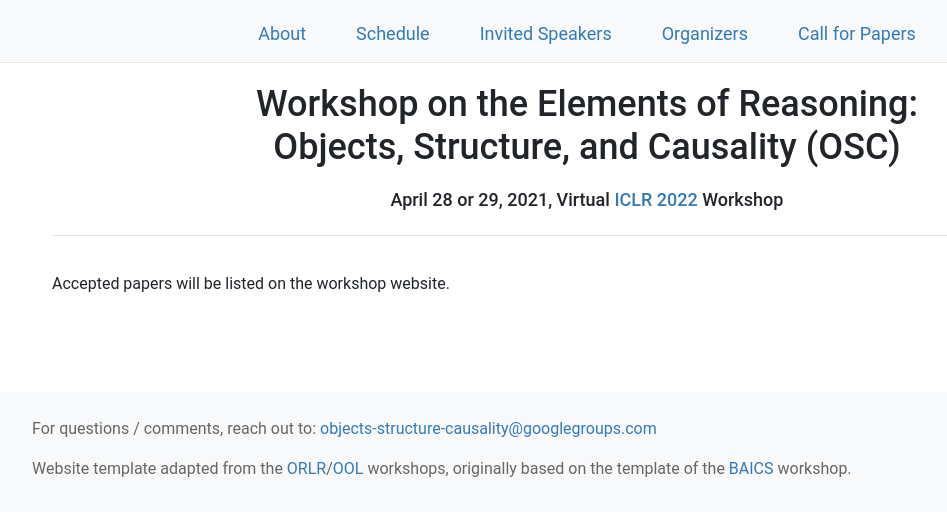
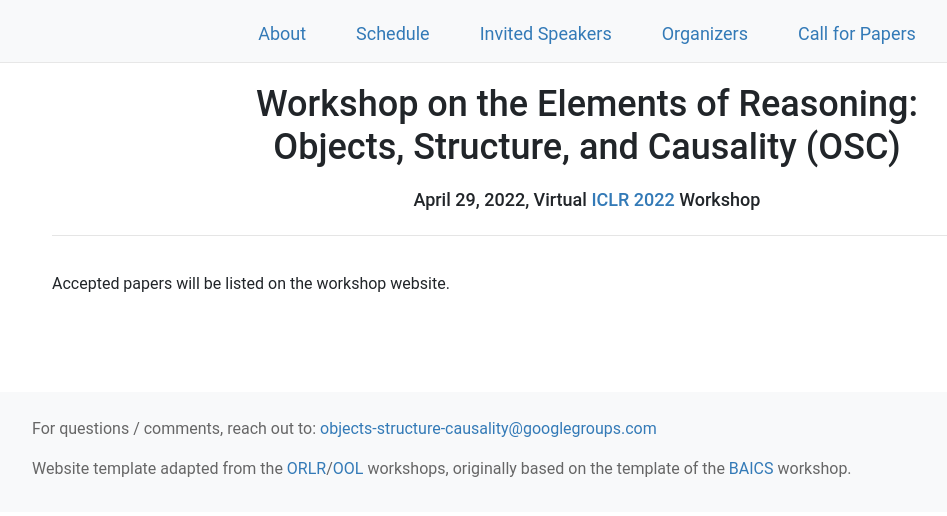
Before and after one commit to objects-structure-causality/objects-structure-causality.github.io, a Jekyll site: the page built from papers.html, in a window 1280 px wide. Shown: the top 516 px of the page, without its empty margins (53-1000 px from the left). Built offline with Jekyll 4.4.1, drawn with Linux system fonts in a browser that asks for light colours; nearby versions of some CDN libraries.

Commit message:
Update date of workshop

```diff
--- a/_layouts/default.html
+++ b/_layouts/default.html
@@ -66,7 +66,7 @@
       <div class="row justify-content-center">
         <h1 class="text-center">Workshop on the Elements of Reasoning:<br />Objects, Structure, and Causality (OSC)</h1>
         <div class="break"></div>
-        <h4 class="text-center">April 28 or 29, 2021, Virtual <a href="https://iclr.cc/">ICLR 2022</a> Workshop</h4>
+        <h4 class="text-center">April 29, 2022, Virtual <a href="https://iclr.cc/">ICLR 2022</a> Workshop</h4>
         <div class="break"></div>
         <!--<h4 class="text-center"><a href="https://neurips.cc/virtual/2020/protected/workshop_16147.html#video">Join via the livestream &#127909;</a> · <a href="https://neurips2020.rocket.chat/channel/object-representations-for-learning-and-reasoning-99">RocketChat</a> · <a href="https://twitter.com/ORLR_Workshop" target="_blank">@ORLR_Workshop</a> · <a href="https://twitter.com/hashtag/ORLR2020" target="_blank">#ORLR2020</a> · <a href="https://forms.gle/cWJCQrynXZCXYhzN7" target="_blank">Join our community Slack!</a></h4>-->
         <hr>
```
